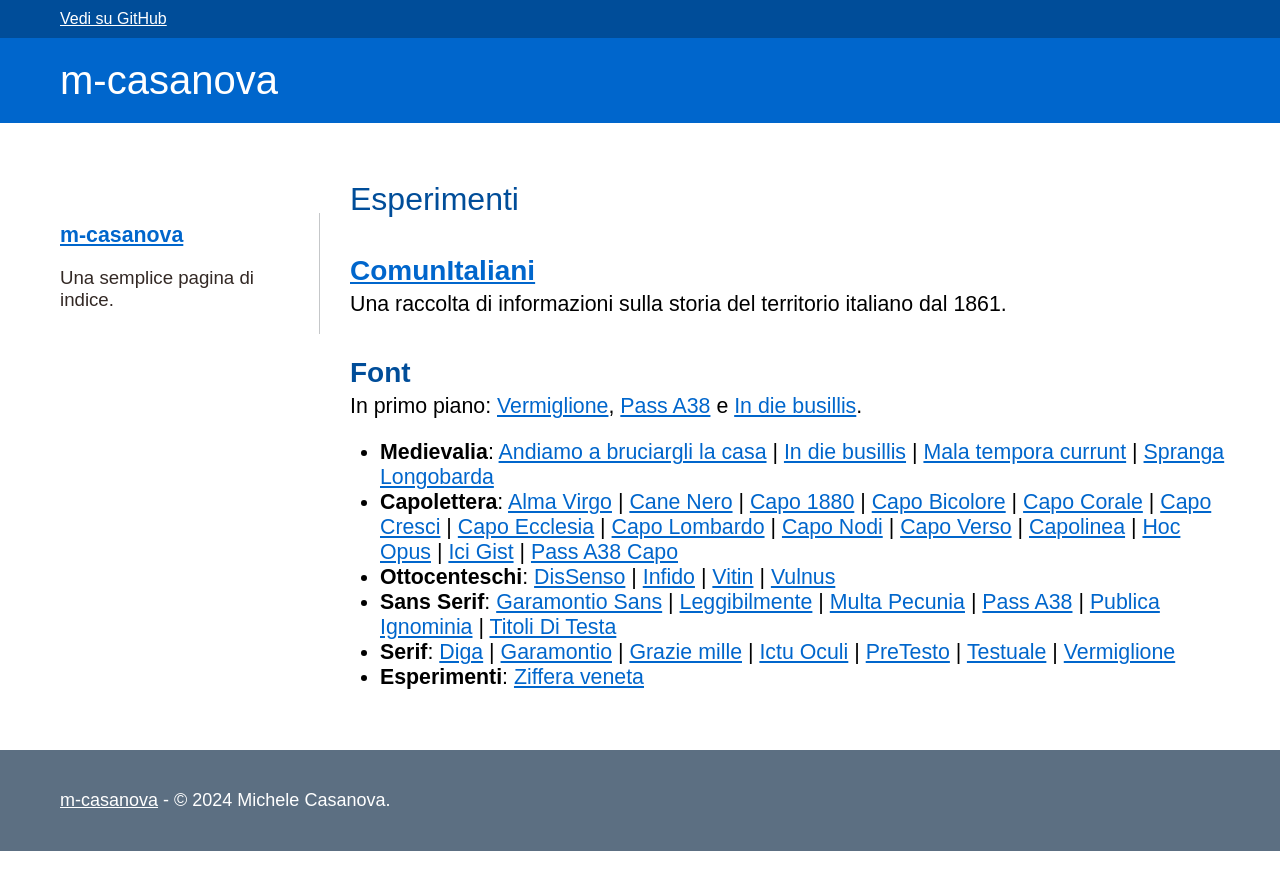
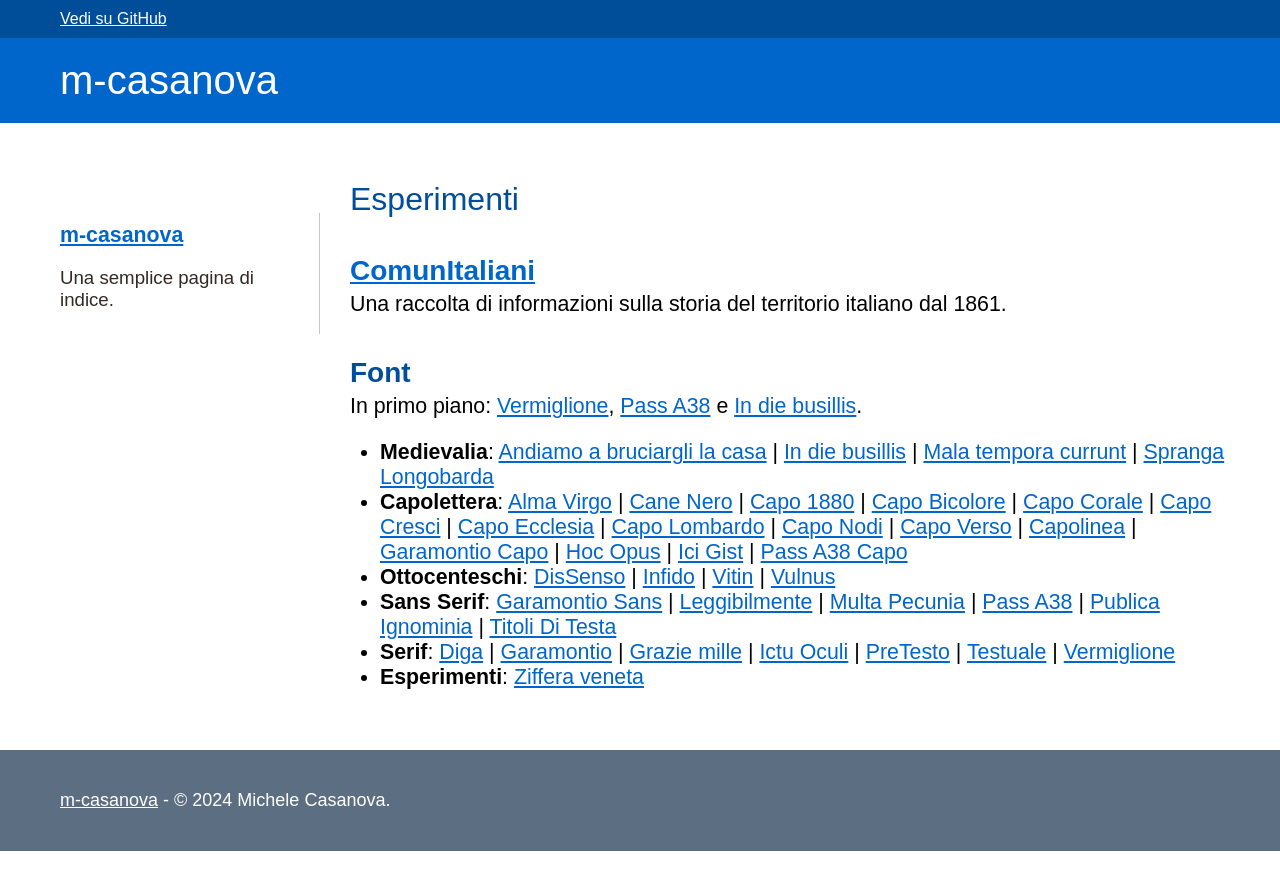
Before and after one commit to m-casanova/m-casanova.github.io, a Jekyll site: the page built from index.md, in a window 1280 px wide. Shown: the top 890 px of the page. Built offline with Jekyll 4.4.1, drawn with Linux system fonts in a browser that asks for light colours; some web fonts are replaced.

Commit message:
+ Garamontio Capo

```diff
--- a/index.md
+++ b/index.md
@@ -30,6 +30,7 @@ In primo piano: [Vermiglione](/Vermiglione), [Pass A38](/Pass-A38) e [In die bus
 [Capo Nodi](/CapoNodi) |
 [Capo Verso](/CapoVerso) |
 [Capolinea](/Capolinea) |
+[Garamontio Capo](/GaramontioCapo) |
 [Hoc Opus](/HocOpus) |
 [Ici Gist](/IciGist) |
 [Pass A38 Capo](/PassA38Capo)
```
